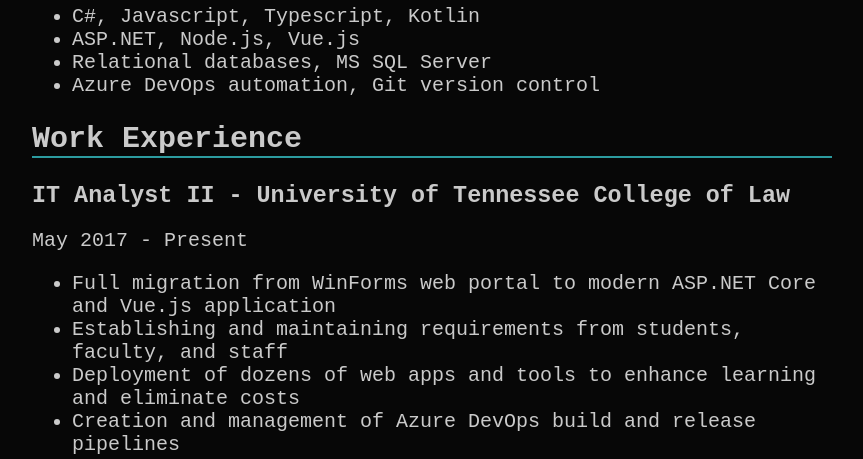
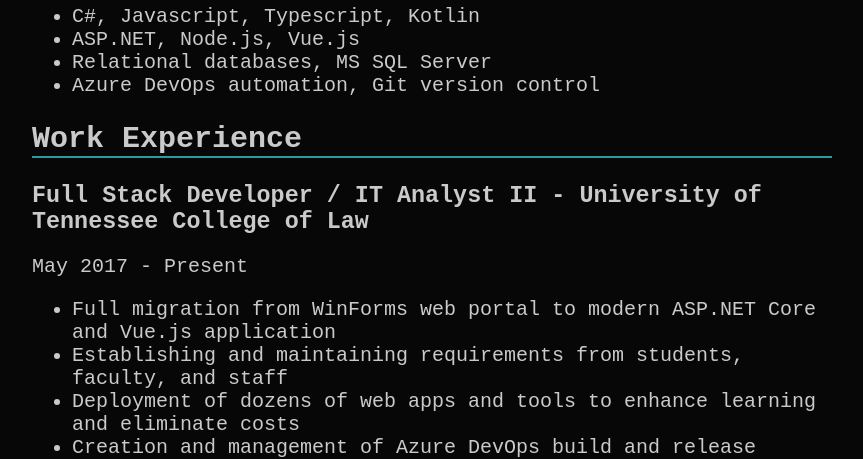
Before and after one commit to devv-romano/website, a plain HTML site: page index.html in a window 1280 px wide. Shown: the part 612-1071 px from the top of the page, without its empty margins (208-1071 px from the left). Drawn offline with Linux system fonts and the light colour scheme.

Commit message:
Update index.html

```diff
--- a/index.html
+++ b/index.html
@@ -29,7 +29,7 @@
     </div>
     <div>
         <h2>Work Experience</h2>
-        <h3>IT Analyst II - University of Tennessee College of Law</h3>
+        <h3>Full Stack Developer / IT Analyst II - University of Tennessee College of Law</h3>
         <p>May 2017 - Present</p>
         <ul>
             <li>Full migration from WinForms web portal to modern ASP.NET Core and Vue.js application</li>
```
